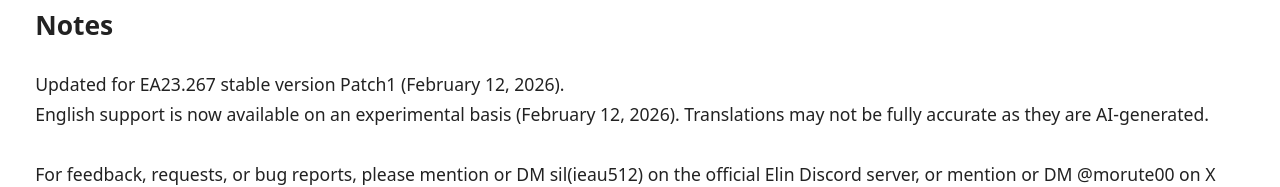
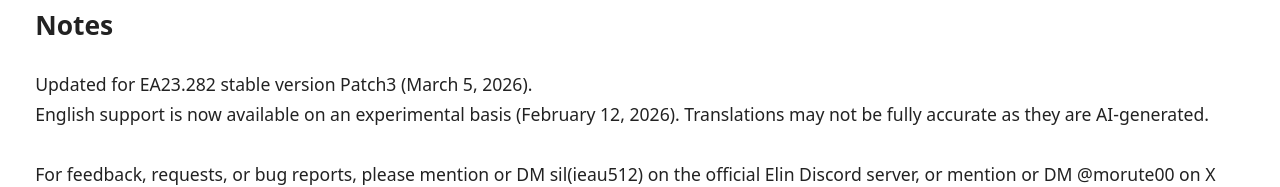
Before and after one commit to ieau102/MilkSim, a React (Vite) app: page / in a window 1280 px wide. Shown: the part 981-1168 px from the top of the page. Built offline with nearby package versions, Linux system fonts and the light colour scheme.

Commit message:
EA23.282Patch3に更新

```diff
--- a/src/translations.ts
+++ b/src/translations.ts
@@ -44,7 +44,7 @@ export const translations = {
     aboutTitle: "乳シミュレーターについて",
     aboutDescription: "Elinでキャラクターに授乳した際の能力値上昇の計算を再現するツールです。",
     aboutVersion:
-      "現在EA 23.267 安定版の仕様に基づいています。選択肢にそのバージョンまでのキャラなどが表示されない場合は、スーパーリロード（Ctrl + Shift + R）を試してみてください。",
+      "現在EA 23.282 安定版の仕様に基づいています。選択肢にそのバージョンまでのキャラなどが表示されない場合は、スーパーリロード（Ctrl + Shift + R）を試してみてください。",
     aboutSimulatorTab:
       "「シミュレーター」タブでは乳親キャラ・授乳対象のキャラなどを選択し、授乳時に上昇する能力値のシミュレーションができます。",
     aboutAddSkill:
@@ -67,7 +67,7 @@ export const translations = {
       "シミュレーターの結果と実際のゲーム内での結果が異なる場合があることをご了承ください。",
     aboutNotesTitle: "備考",
     aboutNotes:
-      "EA23.267安定版Patch1に対応しました。(2026/2/12)\n試験的に英語に対応しました。(2026/2/12) 説明文はAIにより翻訳しているため、正確でない場合があります。",
+      "EA23.282安定版Patch3に対応しました。(2026/3/5)\n試験的に英語に対応しました。(2026/2/12) 説明文はAIにより翻訳しているため、正確でない場合があります。",
     aboutContact:
       "ご意見・ご要望・不具合の報告については、Elin公式Discordサーバーではsil(ieau512)にメンションまたはDMで、Twitterでは@morute00にメンションまたはDMでご連絡ください。",
 
@@ -123,7 +123,7 @@ export const translations = {
     aboutDescription:
       "This app simulates the ability value calculations when characters are fed in Elin.",
     aboutVersion:
-      "Currently based on EA 23.267 stable version specifications. If characters up to that version are not displayed in the options, try a hard refresh (Ctrl+Shift+R or Cmd+Shift+R).",
+      "Currently based on EA 23.282 stable version specifications. If characters up to that version are not displayed in the options, try a hard refresh (Ctrl+Shift+R or Cmd+Shift+R).",
     aboutSimulatorTab:
       'In the "Simulator" tab, you can select the parent character, feed target character, etc., and simulate the ability value increases during feeding.',
     aboutAddSkill:
@@ -147,7 +147,7 @@ export const translations = {
       "Please understand that the simulator results may differ from the actual in-game results.",
     aboutNotesTitle: "Notes",
     aboutNotes:
-      "Updated for EA23.267 stable version Patch1 (February 12, 2026).\nEnglish support is now available on an experimental basis (February 12, 2026). Translations may not be fully accurate as they are AI-generated.",
+      "Updated for EA23.282 stable version Patch3 (March 5, 2026).\nEnglish support is now available on an experimental basis (February 12, 2026). Translations may not be fully accurate as they are AI-generated.",
     aboutContact:
       "For feedback, requests, or bug reports, please mention or DM sil(ieau512) on the official Elin Discord server, or mention or DM @morute00 on X (formerly Twitter).",
 
```
